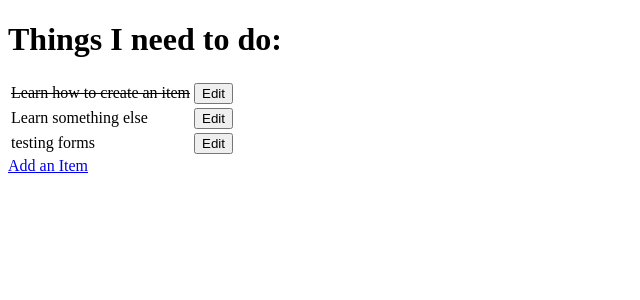
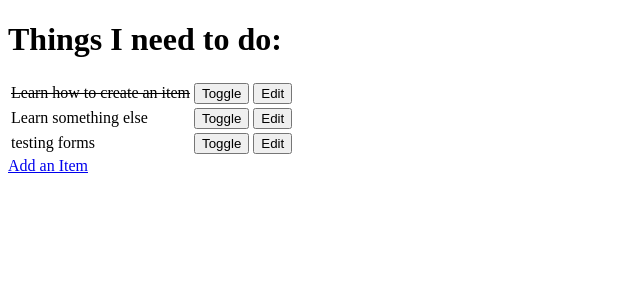
Before and after one commit to markdaniel1982/hellodjango, a Django app: page / in a window 1280 px wide. Shown: the top 300 px of the page, without its empty margins (0-640 px from the left). Run offline with Django 3.2, Linux system fonts and the light colour scheme; data comes from the database, SQL or seed files in the repository; both versions use the stored data as it was after the commit.

Commit message:
add toggle for done tasks

```diff
--- a/django_todo/urls.py
+++ b/django_todo/urls.py
@@ -15,11 +15,12 @@ Including another URLconf
 """
 from django.contrib import admin
 from django.urls import path
-from todo.views import get_todo_list, add_item, edit_item
+from todo import views
 
 urlpatterns = [
     path('admin/', admin.site.urls),
-    path('', get_todo_list, name='get_todo_list'),
-    path('add', add_item, name='add'),
-    path('edit/<item_id>', edit_item, name="edit")
+    path('', views.get_todo_list, name='get_todo_list'),
+    path('add', views.add_item, name='add'),
+    path('edit/<item_id>', views.edit_item, name="edit"),
+    path('toggle/<item_id>', views.toggle_item, name="toggle"),
 ]
--- a/todo/templates/todo/todo_list.html
+++ b/todo/templates/todo/todo_list.html
@@ -19,6 +19,11 @@
             <td>{{ item.name }}</td>
             {% endif %}
             <td>
+                <a href="/toggle/{{ item.id }}">
+                    <button>Toggle</button>
+                </a>
+            </td>
+            <td>
                 <a href="/edit/{{ item.id }}">
                     <button>Edit</button>
                 </a>
--- a/todo/views.py
+++ b/todo/views.py
@@ -38,3 +38,10 @@ def edit_item(request, item_id):
     }
 
     return render(request, 'todo/edit_item.html', context)
+
+
+def toggle_item(request, item_id):
+    item = get_object_or_404(Item, id=item_id)
+    item.done = not item.done
+    item.save()
+    return redirect('get_todo_list')
```
Also changed, not shown: db.sqlite3.
